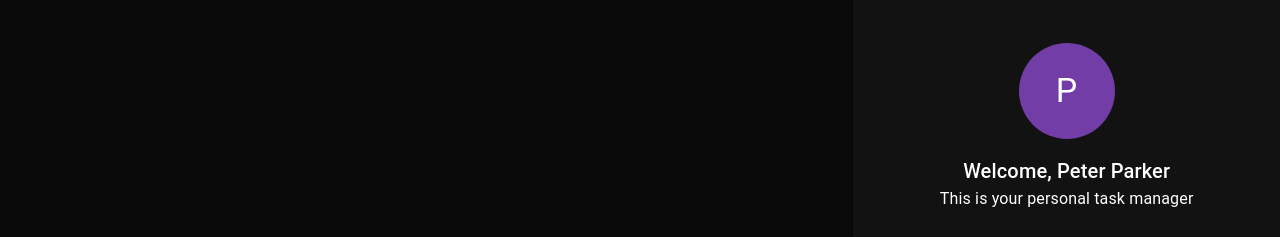
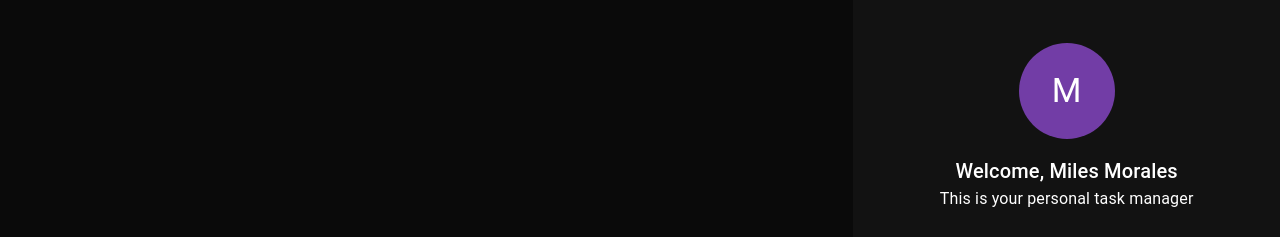
Before and after one commit to qbixmex/Todo-React, a React (Create React App) app: page / in a window 1280 px wide. Shown: the part 273-510 px from the top of the page. Built offline with nearby package versions, Linux system fonts and the light colour scheme.

Commit message:
small-changes

```diff
--- a/package.json
+++ b/package.json
@@ -1,6 +1,6 @@
 {
   "name": "todo-react",
-  "version": "0.11.0",
+  "version": "0.11.1",
   "private": true,
   "dependencies": {
     "@emotion/react": "^11.10.5",
--- a/src/components/profile/profile.tsx
+++ b/src/components/profile/profile.tsx
@@ -4,11 +4,11 @@ import { boxStyles, avatarStyles } from './profile.styles';
 import PropTypes from 'prop-types';
 
 interface IProfile {
-  name?: string;
+  name: string;
 }
 
 export const Profile: FC<IProfile> = (props): ReactElement => {
-  const { name = 'John'} = props;
+  const { name } = props;
   return (
     <Box sx={boxStyles}>
       <Avatar sx={avatarStyles}>
@@ -27,5 +27,5 @@ export const Profile: FC<IProfile> = (props): ReactElement => {
 };
 
 Profile.propTypes = {
-  name: PropTypes.string,
+  name: PropTypes.string.isRequired,
 };
--- a/src/components/sidebar/sidebar.tsx
+++ b/src/components/sidebar/sidebar.tsx
@@ -5,8 +5,8 @@ import { Profile } from '../';
 
 export const Sidebar: FC = (): ReactElement => {
   return (
-    <Grid item md={4} sx={sidebarStyles}>
-      <Profile name='Peter Parker' />
+    <Grid item sm={12} md={4} sx={sidebarStyles}>
+      <Profile name='Miles Morales' />
     </Grid>
   );
 };
--- a/src/components/taskArea/taskArea.tsx
+++ b/src/components/taskArea/taskArea.tsx
@@ -3,7 +3,7 @@ import { Grid } from '@mui/material';
 
 export const TaskArea: FC = (): ReactElement => {
   return (
-    <Grid item md={8} px={4}>
+    <Grid item sm={12} md={8} px={4}>
       <h2>Task Area</h2>
     </Grid>
   );
```
